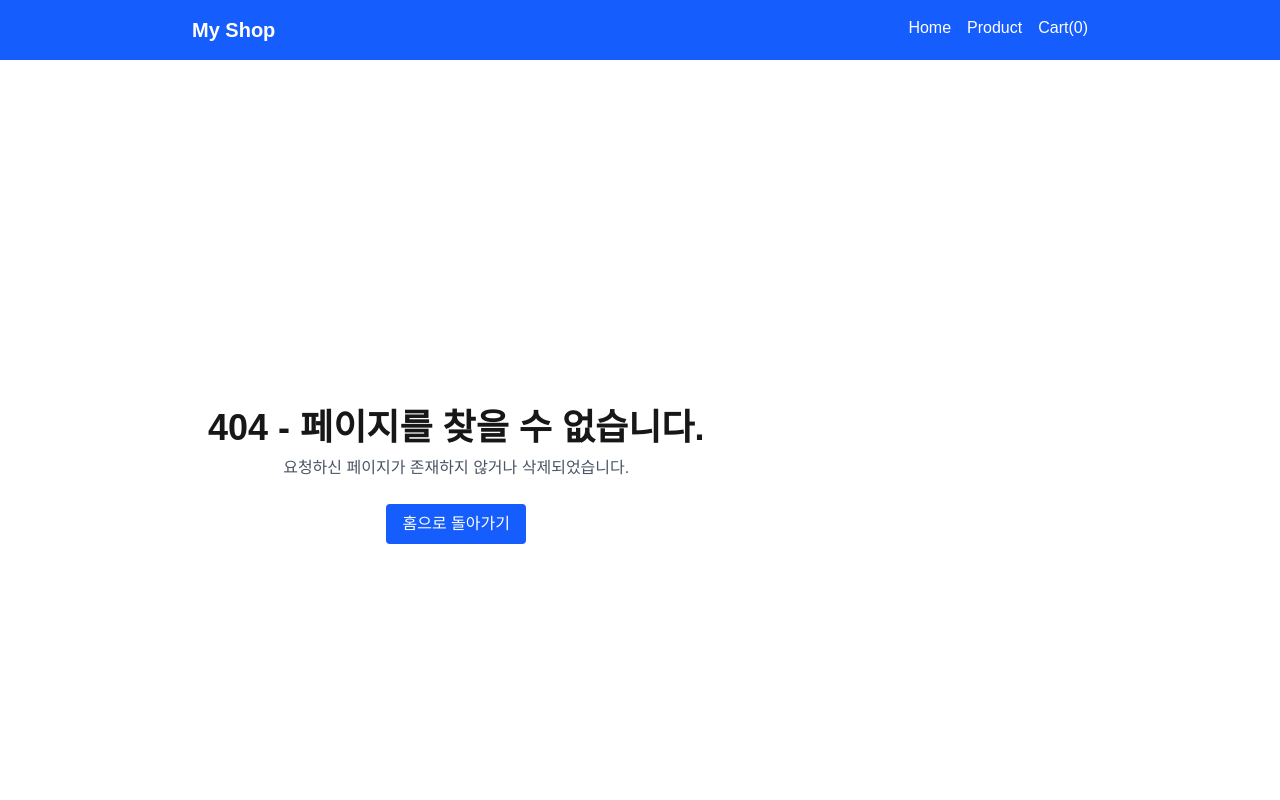
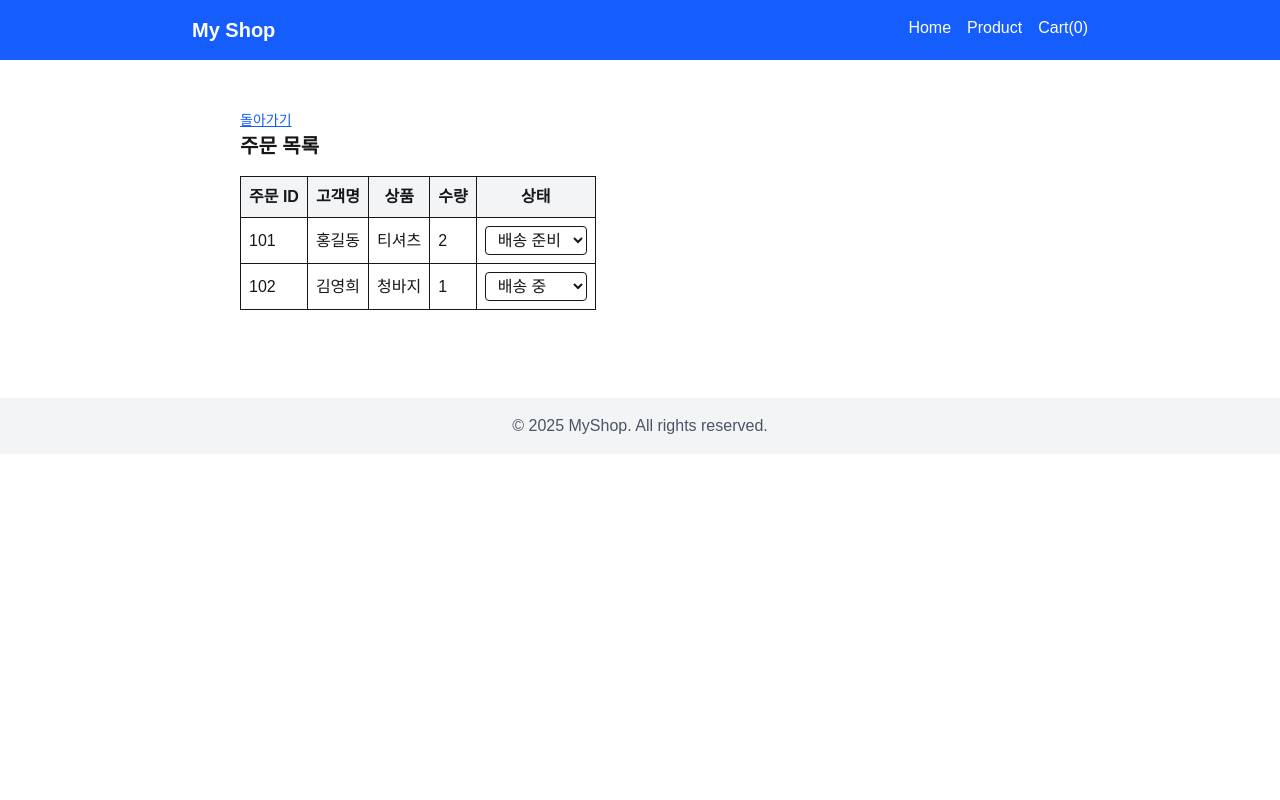
Before and after one commit to Eilleen-yang/next-product-review, a Next.js app: page /admin/orders in a window 1280 px wide. Before the commit this address had no page. Shown: the top 800 px of the page. Built offline with nearby package versions, Linux system fonts and the light colour scheme; sample sign-in values are in the browser's storage.

Commit message:
feat: 주문 목록 조회 및 주문 상태 변경

```diff
--- a/jsconfig.json
+++ b/jsconfig.json
@@ -2,6 +2,8 @@
   "compilerOptions": {
     "paths": {
       "@/*": ["./*"]
-    }
-  }
+    },
+    "jsx": "react"
+  },
+  "exclude": ["node_modules"]
 }
--- a/src/pages/admin/index.js
+++ b/src/pages/admin/index.js
@@ -1,3 +1,4 @@
+import Link from "next/link";
 import { useRouter } from "next/router";
 import { useState, useEffect } from "react";
 
@@ -22,9 +23,14 @@ export default function AdminDashboard() {
       <h1 className="mb-4 text-2xl font-bold text-blue-700">관리자 대시보드</h1>
       <ul className="space-y-2">
         <li>
-          <a href="/admin/products" className="text-blue-600 underline">
+          <Link href="/admin/products" className="text-blue-600 underline">
             상품 관리
-          </a>
+          </Link>
+        </li>
+        <li>
+          <Link href="/admin/orders" className="text-blue-600 underline">
+            주문 관리
+          </Link>
         </li>
         <button
           className="rounded bg-blue-200 p-2 mt-4 text-white font-semibold"
--- /dev/null
+++ b/src/pages/admin/orders/index.js
@@ -0,0 +1,98 @@
+import Link from "next/link";
+import { useRouter } from "next/router";
+import { useState, useEffect } from "react";
+
+export default function OrderAdminPage() {
+  const router = useRouter();
+  const [orders, setOrders] = useState([]);
+  const statusOptions = ["배송 준비", "배송 중", "배송 완료"];
+
+  const fetchOrders = () => {
+    fetch("/api/admin/orders")
+      .then((res) => {
+        if (!res.ok) throw new Error("인증 실패");
+        return res.json();
+      })
+      .then(setOrders)
+      .catch(() => {
+        localStorage.removeItem("adminLoggedIn");
+        router.replace("/admin/login");
+      });
+  };
+
+  useEffect(() => {
+    const isLoggedIn = localStorage.getItem("adminLoggedIn") === "true";
+
+    if (!isLoggedIn) {
+      router.replace("/admin/login");
+      return;
+    }
+
+    fetchOrders();
+  }, []);
+
+  const handleStatusChange = (id, newStatus) => {
+    fetch("/api/admin/orders", {
+      method: "PATCH",
+      headers: {
+        "Content-Type": "application/json",
+      },
+      body: JSON.stringify({ id, status: newStatus }),
+    })
+      .then((res) => {
+        if (!res.ok) throw new Error("업데이트 실패");
+        return res.json();
+      })
+      .then((data) => {
+        alert(`${data.message} : ${data.order.id} - ${data.order.status}`);
+        fetchOrders();
+      })
+      .catch((err) => {
+        console.error(err);
+        alert("상태 변경 중 오류가 발생했습니다.");
+      });
+  };
+
+  return (
+    <div className="p-8">
+      <Link href="/admin" className="text-sm text-blue-600 underline">
+        돌아가기
+      </Link>
+      <h2 className="text-xl font-bold mb-4">주문 목록</h2>
+      <table className="w-full border">
+        <thead>
+          <tr className="bg-gray-100">
+            <th className="p-2 border">주문 ID</th>
+            <th className="p-2 border">고객명</th>
+            <th className="p-2 border">상품</th>
+            <th className="p-2 border">수량</th>
+            <th className="p-2 border">상태</th>
+          </tr>
+        </thead>
+        <tbody>
+          {orders.map((order) => (
+            <tr key={order.id}>
+              <td className="p-2 border">{order.id}</td>
+              <td className="p-2 border">{order.user}</td>
+              <td className="p-2 border">{order.product}</td>
+              <td className="p-2 border">{order.quantity}</td>
+              <td className="p-2 border">
+                <select
+                  value={order.status}
+                  onChange={(e) => handleStatusChange(order.id, e.target.value)}
+                  className="border rounded px-2 py-1"
+                >
+                  {statusOptions.map((status) => (
+                    <option key={status} value={status}>
+                      {status}
+                    </option>
+                  ))}
+                </select>
+              </td>
+            </tr>
+          ))}
+        </tbody>
+      </table>
+    </div>
+  );
+}
--- /dev/null
+++ b/src/pages/api/admin/orders/index.js
@@ -0,0 +1,34 @@
+const mockOrders = [
+  {
+    id: 101,
+    user: "홍길동",
+    product: "티셔츠",
+    quantity: 2,
+    status: "배송 준비",
+  },
+  {
+    id: 102,
+    user: "김영희",
+    product: "청바지",
+    quantity: 1,
+    status: "배송 중",
+  },
+];
+
+export default function handler(req, res) {
+  if (req.method === "GET") {
+    return res.status(200).json(mockOrders);
+  }
+  if (req.method === "PATCH") {
+    const { id, status } = req.body;
+
+    const order = mockOrders.find((o) => o.id === id);
+    if (!order) {
+      return res.status(404).json({ message: "Order not found" });
+    }
+
+    order.status = status;
+    return res.status(200).json({ message: "Order updated", order });
+  }
+  return res.status(405).end();
+}
```
Also changed, not shown: package.json (+5 -5 lines), 2 other files (tests, documents, lock files or other folders).
